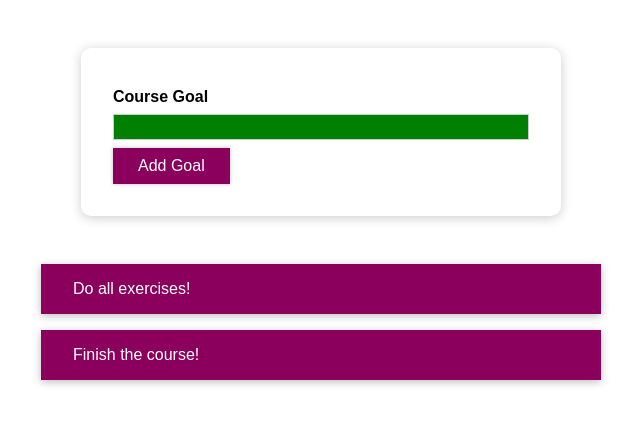
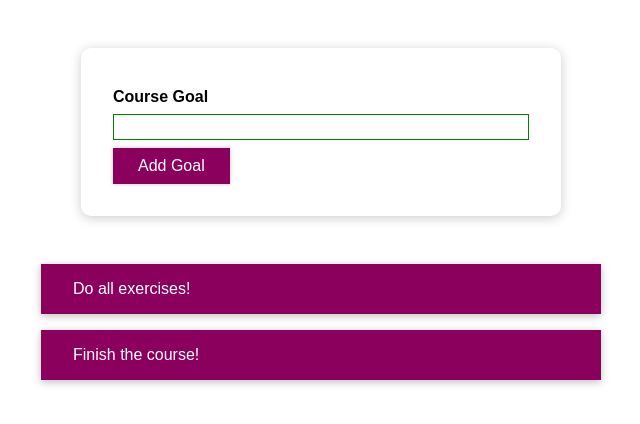
Before and after one commit to itsskofficial/course-goals, a React (Create React App) app: page / in a window 1280 px wide. Shown: the top 424 px of the page, without its empty margins (319-959 px from the left). Built offline with nearby package versions, Linux system fonts and the light colour scheme.

Commit message:
Dec 15, 2022, 2:08 PM

```diff
--- a/src/components/CourseGoals/CourseInput/CourseInput.js
+++ b/src/components/CourseGoals/CourseInput/CourseInput.js
@@ -24,7 +24,7 @@ const CourseInput = props => {
     <form onSubmit={formSubmitHandler}>
       <div className="form-control">
         <label style={{ color: !isValid ? 'red' : 'black' }}>Course Goal</label>
-        <input style={{backgroundColor: !isValid ? 'red' : 'green'}} type="text" onChange={goalInputChangeHandler} />
+        <input style={{borderColor: !isValid ? 'red' : 'green'}} type="text" onChange={goalInputChangeHandler} />
       </div>
       <Button type="submit">Add Goal</Button>
     </form>
```
